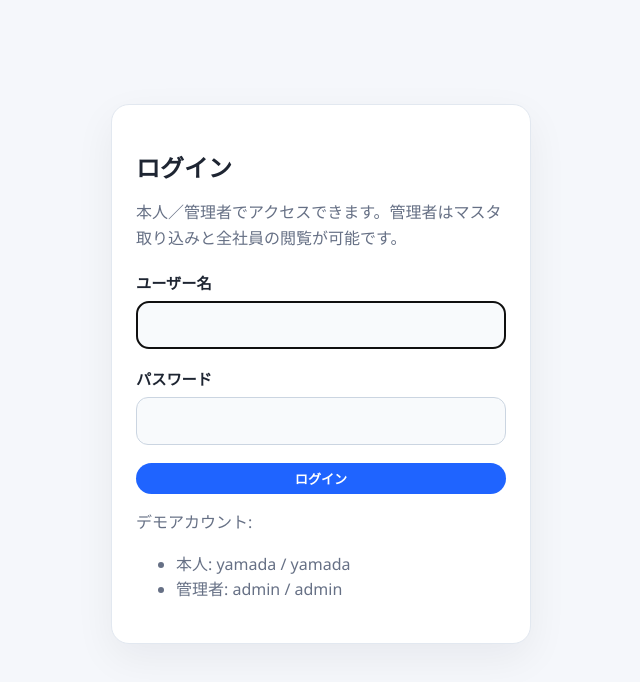
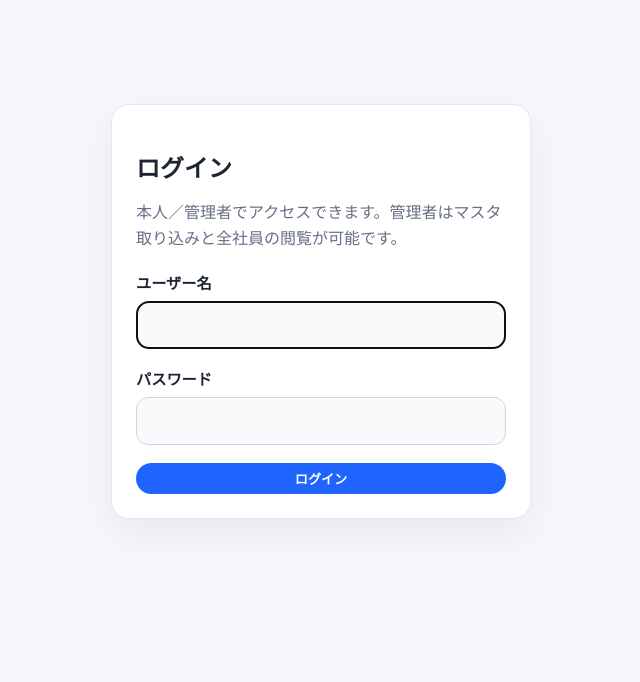
Before and after one commit to buzz-0001/career-ladder-app, a React (Vite) app: page / in a window 1280 px wide. Shown: the top 682 px of the page, without its empty margins (319-959 px from the left). Built offline with nearby package versions, Linux system fonts and the light colour scheme.

Commit message:
Remove demo account info from login screen
Co-Authored-By: Claude Sonnet 4.6 <noreply@anthropic.com>

```diff
--- a/src/components/Login.tsx
+++ b/src/components/Login.tsx
@@ -46,13 +46,7 @@ function Login({ onLogin }: LoginProps) {
           {loading ? 'ログイン中...' : 'ログイン'}
         </button>
       </form>
-      <div className="small-text">
-        <p>デモアカウント:</p>
-        <ul>
-          <li>本人: yamada / yamada</li>
-          <li>管理者: admin / admin</li>
-        </ul>
-      </div>
+
     </section>
   );
 }
```
